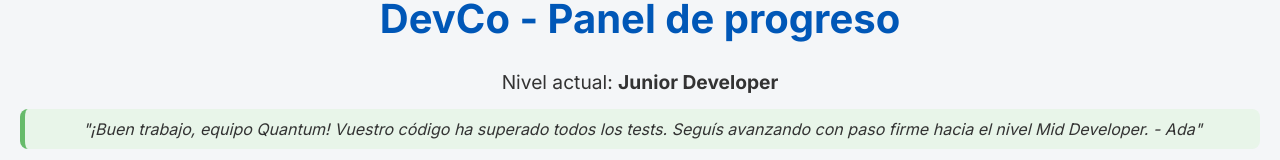
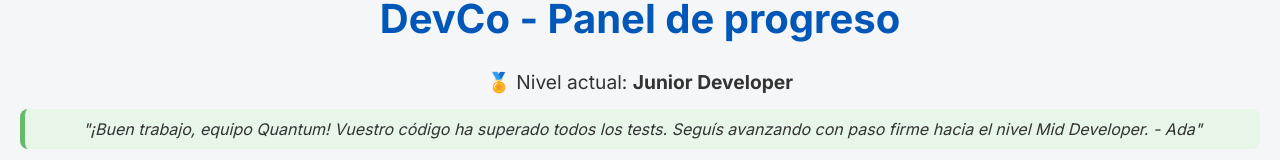
Before and after one commit to AdaDevCo/devco, a plain HTML site: page index.html in a window 1280 px wide. Shown: the part 157-317 px from the top of the page. Drawn offline with Linux system fonts and the light colour scheme.

Commit message:
Update index.html

```diff
--- a/index.html
+++ b/index.html
@@ -153,7 +153,7 @@
 <header>
   <img src="https://upload.wikimedia.org/wikipedia/commons/c/c0/Ada_Lovelace_Chalon_portrait.jpg" alt="Ada Lovelace">
   <h1>DevCo - Panel de progreso</h1>
-  <div class="level">Nivel actual: <strong>Junior Developer</strong></div>
+  <div class="level">🏅 Nivel actual: <strong>Junior Developer</strong></div>
   <div class="feedback">
     "¡Buen trabajo, equipo Quantum! Vuestro código ha superado todos los tests. Seguís avanzando con paso firme hacia el nivel Mid Developer. - Ada"
   </div>
```
